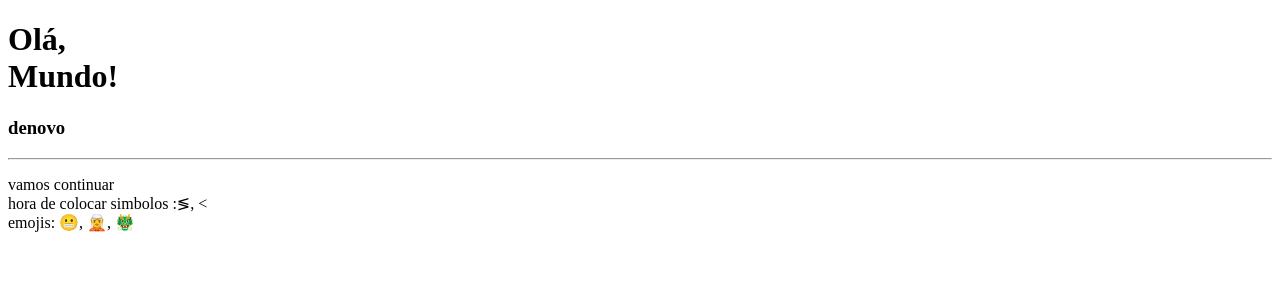
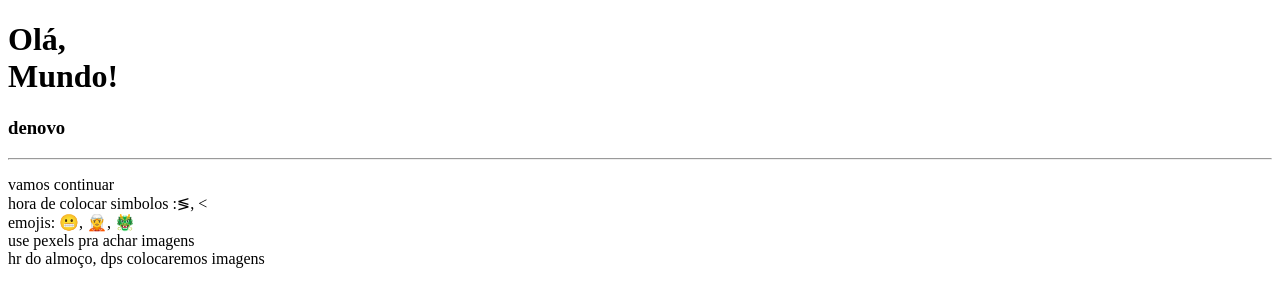
Before and after one commit to ViniciusRCortez/Dev_Web, a plain HTML site: page HTML_CSS(view)/index.html in a window 1280 px wide. Drawn offline with Linux system fonts and the light colour scheme.

Commit message:
Update index.html

```diff
--- a/HTML_CSS(view)/index.html
+++ b/HTML_CSS(view)/index.html
@@ -9,7 +9,9 @@
     <h3>denovo</h3>
     <hr>
     <p> vamos continuar <br> hora de colocar simbolos :&lg;<!--less e greater-->, &lt;<br> emojis: &#x1F62C;,
-        &#x1F9DD;, &#x1F432;
+        &#x1F9DD;, &#x1F432;<br>
+        use pexels pra achar imagens <br>
+        hr do almoço, dps colocaremos imagens
     </p>
 </body>
 </html>
```
